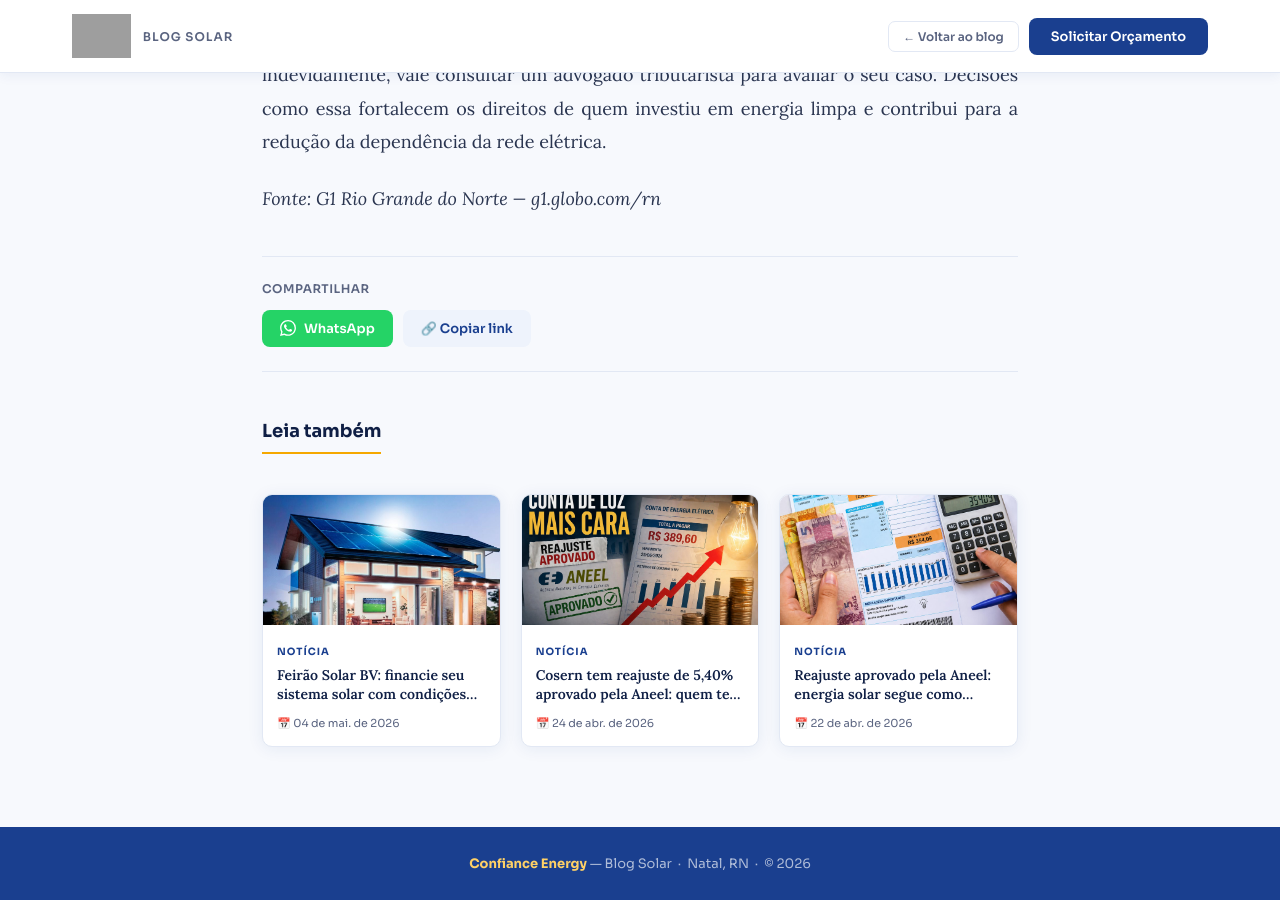
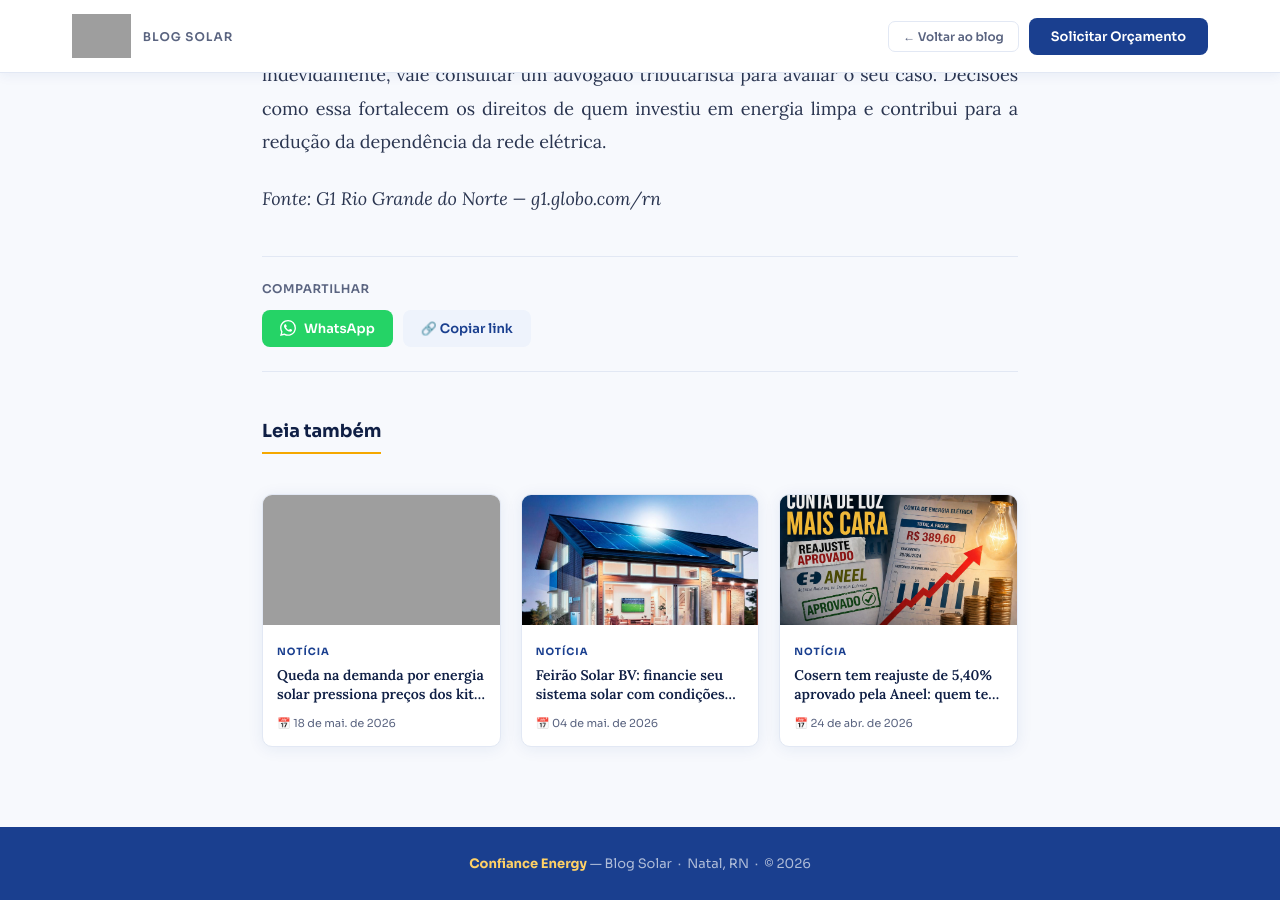
Before and after one commit to antunestrajano-eng/blog-solar, a Jekyll site: the page p/noticias/justica-suspende-cobranca-de-icms-sobre-energia-solar-de-consumidor-no-rn--3.html, which Jekyll copies as it is, in a window 1280 px wide and 900 px high, scrolled down 2166 px. Built offline with Jekyll 4.4.1, drawn with Linux system fonts in a browser that asks for light colours; grey boxes are pictures that could not be loaded.

Commit message:
🌞 Blog atualizado em 18/05/2026, 16:21:32

```diff
--- a/p/noticias/justica-suspende-cobranca-de-icms-sobre-energia-solar-de-consumidor-no-rn--3.html
+++ b/p/noticias/justica-suspende-cobranca-de-icms-sobre-energia-solar-de-consumidor-no-rn--3.html
@@ -121,7 +121,7 @@
       <span class="logo-label">Blog Solar</span>
     </a>
     <div style="display:flex;align-items:center;gap:10px;">
-      <a href="https://blog.confianceenergy.com/" class="header-back">← Voltar ao blog</a>
+      <a href="https://blog.confianceenergy.com/?aba=noticias" class="header-back">← Voltar ao blog</a>
       <a href="https://wa.me/5584991465777" target="_blank" rel="noopener" class="header-cta">Solicitar Orçamento</a>
     </div>
   </div>
@@ -134,7 +134,7 @@
   <nav class="breadcrumb" aria-label="Navegação">
     <a href="https://blog.confianceenergy.com/">Blog</a>
     <span>›</span>
-    <a href="https://blog.confianceenergy.com/#noticias">Notícias</a>
+    <a href="https://blog.confianceenergy.com/?aba=noticias">Notícias</a>
     <span>›</span>
     <span>Justiça suspende cobrança de ICMS sobre energia solar de consumidor no RN</span>
   </nav>
@@ -173,6 +173,14 @@
       <h2 class="related-title">Leia também</h2>
       <div class="related-grid">
 
+        <a href="https://blog.confianceenergy.com/p/noticias/queda-na-demanda-por-energia-solar-pressiona-precos-dos-kits-no-nordeste-em-2026--15.html" class="related-card">
+          <img src="https://raw.githubusercontent.com/antunestrajano-eng/blog-solar/main/img/queda-na-demanda-por-energia-solar-pressiona-precos-dos-kits-no-nordeste-em-2026--15.png" alt="Queda na demanda por energia solar pressiona preços dos kits no Nordeste em 2026" loading="lazy">
+          <div class="related-body">
+            <span class="related-cat">Notícia</span>
+            <p class="related-title-text">Queda na demanda por energia solar pressiona preços dos kits no Nordeste em 2026</p>
+            <span class="related-date">📅 18 de mai. de 2026</span>
+          </div>
+        </a>
         <a href="https://blog.confianceenergy.com/p/noticias/feirao-solar-bv-financie-seu-sistema-solar-com-condicoes-especiais-em-maio--13.html" class="related-card">
           <img src="https://raw.githubusercontent.com/antunestrajano-eng/blog-solar/main/img/feirao-solar-bv-financie-seu-sistema-solar-com-condicoes-especiais-em-maio--13.jpg" alt="Feirão Solar BV: financie seu sistema solar com condições especiais em maio" loading="lazy">
           <div class="related-body">
@@ -189,14 +197,6 @@
             <span class="related-date">📅 24 de abr. de 2026</span>
           </div>
         </a>
-        <a href="https://blog.confianceenergy.com/p/noticias/reajuste-aprovado-pela-aneel-energia-solar-segue-como-melhor-alternativa--10.html" class="related-card">
-          <img src="https://raw.githubusercontent.com/antunestrajano-eng/blog-solar/main/img/reajuste-aprovado-pela-aneel-energia-solar-segue-como-melhor-alternativa--10.png" alt="Reajuste aprovado pela Aneel: energia solar segue como melhor alternativa!" loading="lazy">
-          <div class="related-body">
-            <span class="related-cat">Notícia</span>
-            <p class="related-title-text">Reajuste aprovado pela Aneel: energia solar segue como melhor alternativa!</p>
-            <span class="related-date">📅 22 de abr. de 2026</span>
-          </div>
-        </a>
       </div>
     </section>
 
```
